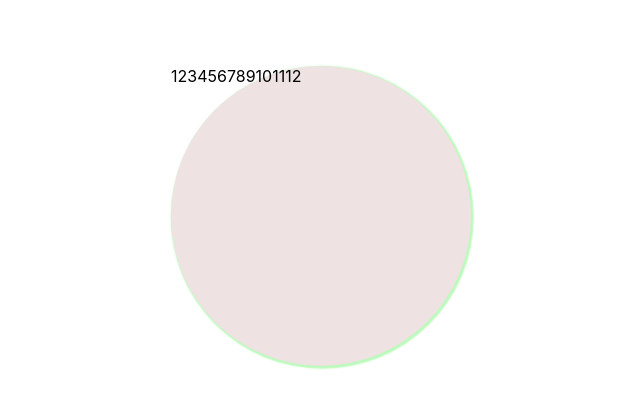
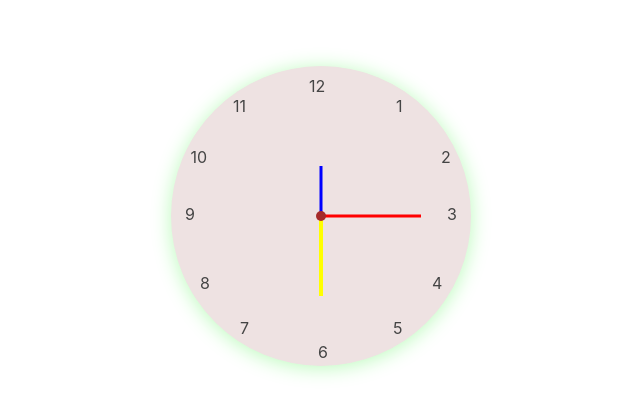
Before and after one commit to walexy026/Analogue-Clock, a React (Create React App) app: page / in a window 1280 px wide. Shown: the part 184-598 px from the top of the page, without its empty margins (319-959 px from the left). Built offline with nearby package versions, Linux system fonts and the light colour scheme.

Commit message:
implemented the UI design

```diff
--- a/src/Component/Clock/Clock.css
+++ b/src/Component/Clock/Clock.css
@@ -1,4 +1,4 @@
-*{
+* {
   padding: 0;
   margin: 0;
   box-sizing: border-box;
@@ -14,9 +14,7 @@
 /* align-items: center; */
 /* display: none; */
 /* } */
-.clock{
-    /* align-self: center; */
-    /* place-self: center; */
+.clock {
   transform: translate(-50%, -50%);
   position: absolute;
   top: 50%;
@@ -25,5 +23,103 @@
   height: 300px;
   background-color: rgb(238, 226, 226);
   border-radius: 50%;
-    box-shadow: 1.2px 1.2px 1.5px 1.5px rgb(187, 250, 187);
+  box-shadow: 0px 2px 20px rgb(187, 250, 187);
+  color: #444;
+  text-align: center;
+  /* border-radius: 10px solid red; */
+  /* display: none; */
 }
+.middle-dot {
+  transform: translate(-50%, -50%);
+  position: absolute;
+  left: 50%;
+  top: 50%;
+  width: 10px;
+  height: 10px;
+  background-color: brown;
+  border-radius: 50%;
+  transform-origin: bottom;
+  /* z-index: 1; */
+}
+.hour-hand {
+  transform-origin: bottom;
+  transform: translate(-50%, -100%);
+  position: absolute;
+  left: 50%;
+  top: 50%;
+  width: 3px;
+  height: 50px;
+  background-color: blue;
+}
+.min-hand {
+  transform-origin: bottom;
+  transform: translate(-50%, 0%);
+  position: absolute;
+  left: 50%;
+  top: 50%;
+  background-color: yellow;
+  height: 80px;
+  width: 4px;
+}
+.secs-hand {
+  transform: translate(0%, -50%);
+  position: absolute;
+  left: 50%;
+  top: 50%;
+  background-color: red;
+  height: 3px;
+  width: 100px;
+}
+.number{
+    position: absolute;
+}
+.one {
+    /* position: absolute; */
+    top: 10%;
+    left: 75%;
+}
+.two {
+    top: 27%;
+    left: 90%;
+}
+.three {
+    top: 46%;
+    left: 92%;
+}
+.four {
+    top: 69%;
+    left: 87%;
+}
+.five {
+    top: 84%;
+    left: 74%;
+}
+.six {
+    top: 92%;
+    left: 49%;
+}
+.seven {
+    top: 84%;
+    right: 74%;
+}
+.eight {
+    top: 69%;
+    right: 87%;
+}
+.nine {
+    top: 46%;
+    right: 92%;
+}
+.ten {
+    top: 27%;
+    right: 88%;
+}
+.eleven {
+    top: 10%;
+    right: 75%;
+}
+.twelve {
+  /* position: absolute; */
+  top: 10px;
+  left: 46%;
+}
--- a/src/Component/Clock/Clock.jsx
+++ b/src/Component/Clock/Clock.jsx
@@ -5,21 +5,26 @@ const Clock = () => {
   return (
     <div className="main">
       <div className="clock">
+        <span className="secs-hand"></span>
+        <span className="min-hand"></span>
+        <span className="hour-hand"></span>
         <span className="middle-dot"></span>
-        <span className="one">1</span>
-        <span className="two">2</span>
-        <span className="three">3</span>
-        <span className="four">4</span>
-        <span className="five">5</span>
-        <span className="six">6</span>
-        <span className="seven">7</span>
-        <span className="eight">8</span>
-        <span className="nine">9</span>
-        <span className="ten">10</span>
-        <span className="eleven">11</span>
-        <span className="twelve">12</span>
+
+        <span className="number one">1</span>
+        <span className=" number two">2</span>
+        <span className=" number three">3</span>
+        <span className="number four">4</span>
+        <span className="number five">5</span>
+        <span className="number six">6</span>
+        <span className="number seven">7</span>
+        <span className="number eight">8</span>
+        <span className="number nine">9</span>
+        <span className="number ten">10</span>
+        <span className="number eleven">11</span>
+        <span className="number twelve">12</span>
+        </div>
       </div>
-    </div>
+
   );
 };
 
```
Lines whose indentation alone changed are shown as unchanged.
